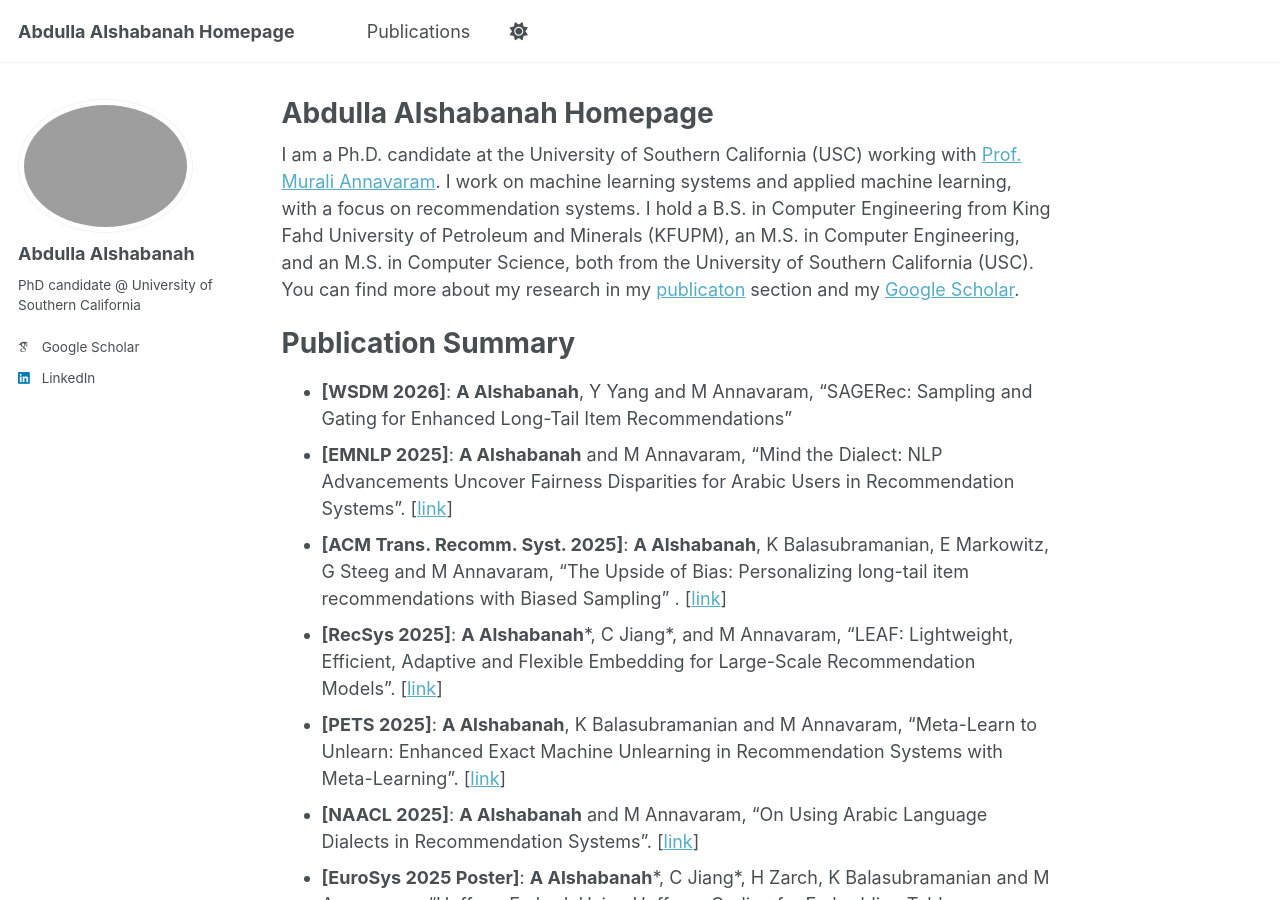
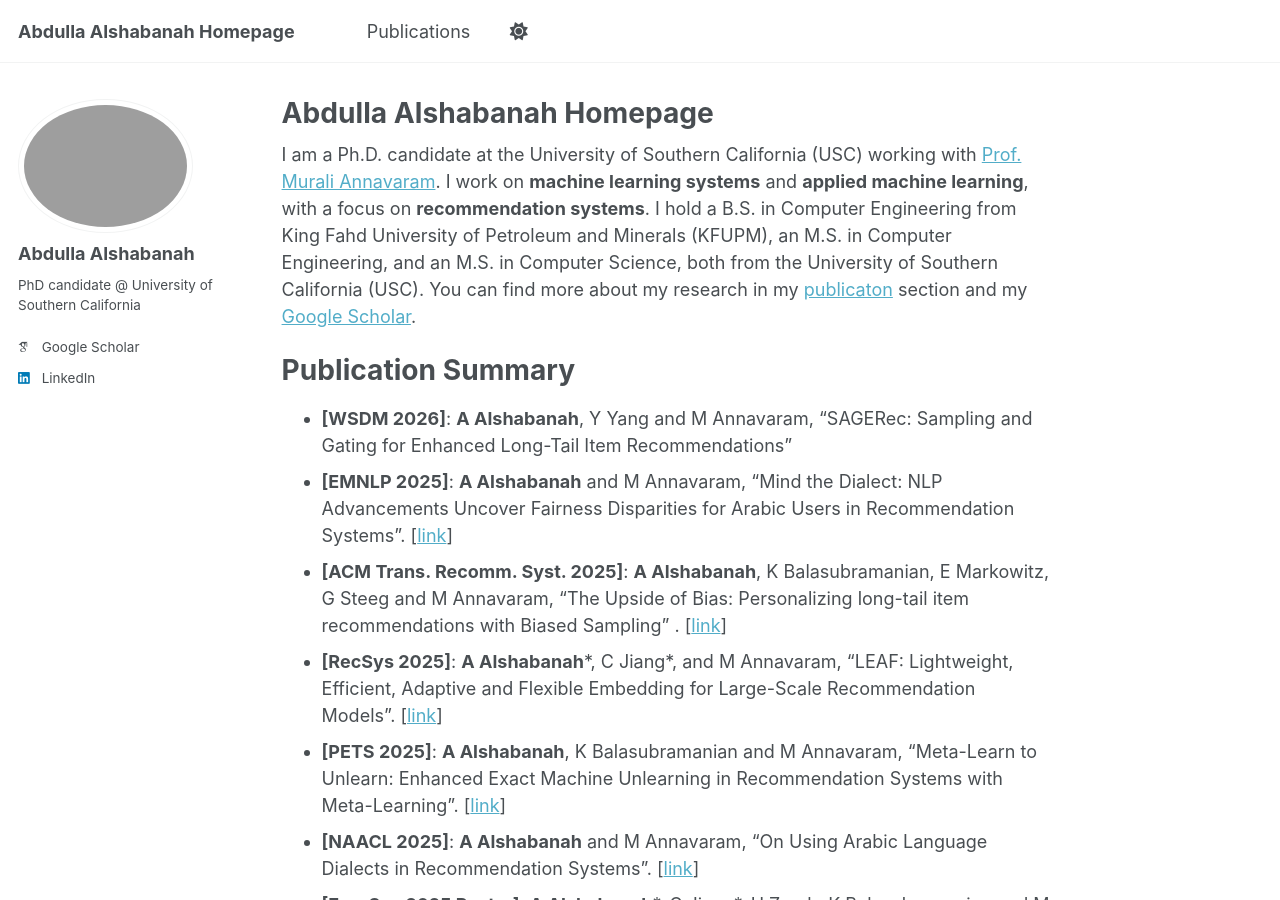
Before and after one commit to alshabae/alshabae.github.io, a Jekyll site: the page built from _pages/about.md, in a window 1280 px wide and 900 px high. Built offline with Jekyll 4.4.1, drawn with Linux system fonts in a browser that asks for light colours; some web fonts are replaced; a script that is not in the unit is left out.

```diff
--- a/_pages/about.md
+++ b/_pages/about.md
@@ -7,7 +7,7 @@ redirect_from:
   - /about.html
 ---
 
-I am a Ph.D. candidate at the University of Southern California (USC) working with [Prof. Murali Annavaram](http://scip-lab.usc.edu/). I work on machine learning systems and applied machine learning, with a focus on recommendation systems. I hold a B.S. in Computer Engineering from King Fahd University of Petroleum and Minerals (KFUPM), an M.S. in Computer Engineering, and an M.S. in Computer Science, both from the University of Southern California (USC). You can find more about my research in my [publicaton](https://alshabae.github.io//publications/) section and my [Google Scholar](https://scholar.google.com/citations?user=0kQ1-4oAAAAJ&hl=en).
+I am a Ph.D. candidate at the University of Southern California (USC) working with [Prof. Murali Annavaram](http://scip-lab.usc.edu/). I work on **machine learning systems** and **applied machine learning**, with a focus on **recommendation systems**. I hold a B.S. in Computer Engineering from King Fahd University of Petroleum and Minerals (KFUPM), an M.S. in Computer Engineering, and an M.S. in Computer Science, both from the University of Southern California (USC). You can find more about my research in my [publicaton](https://alshabae.github.io//publications/) section and my [Google Scholar](https://scholar.google.com/citations?user=0kQ1-4oAAAAJ&hl=en).
 
 # Publication Summary
 
```
